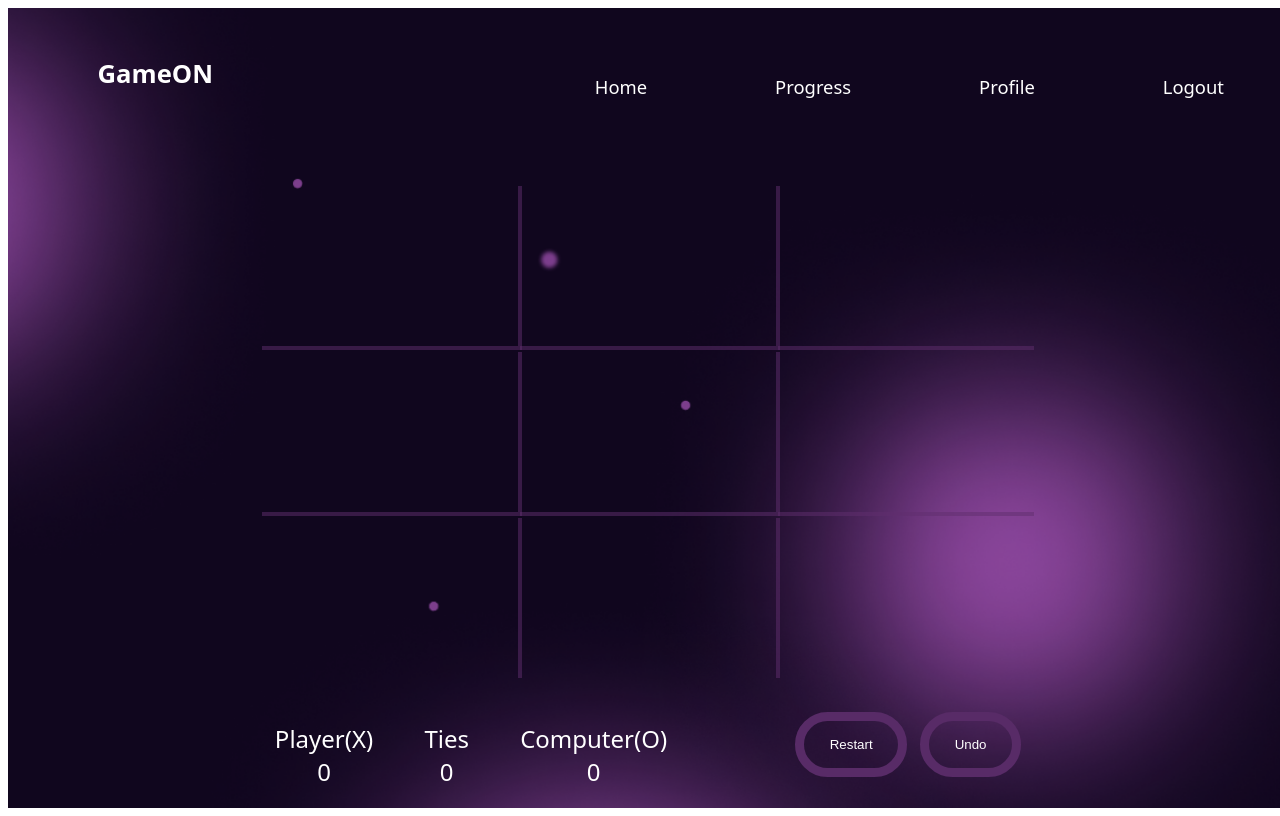
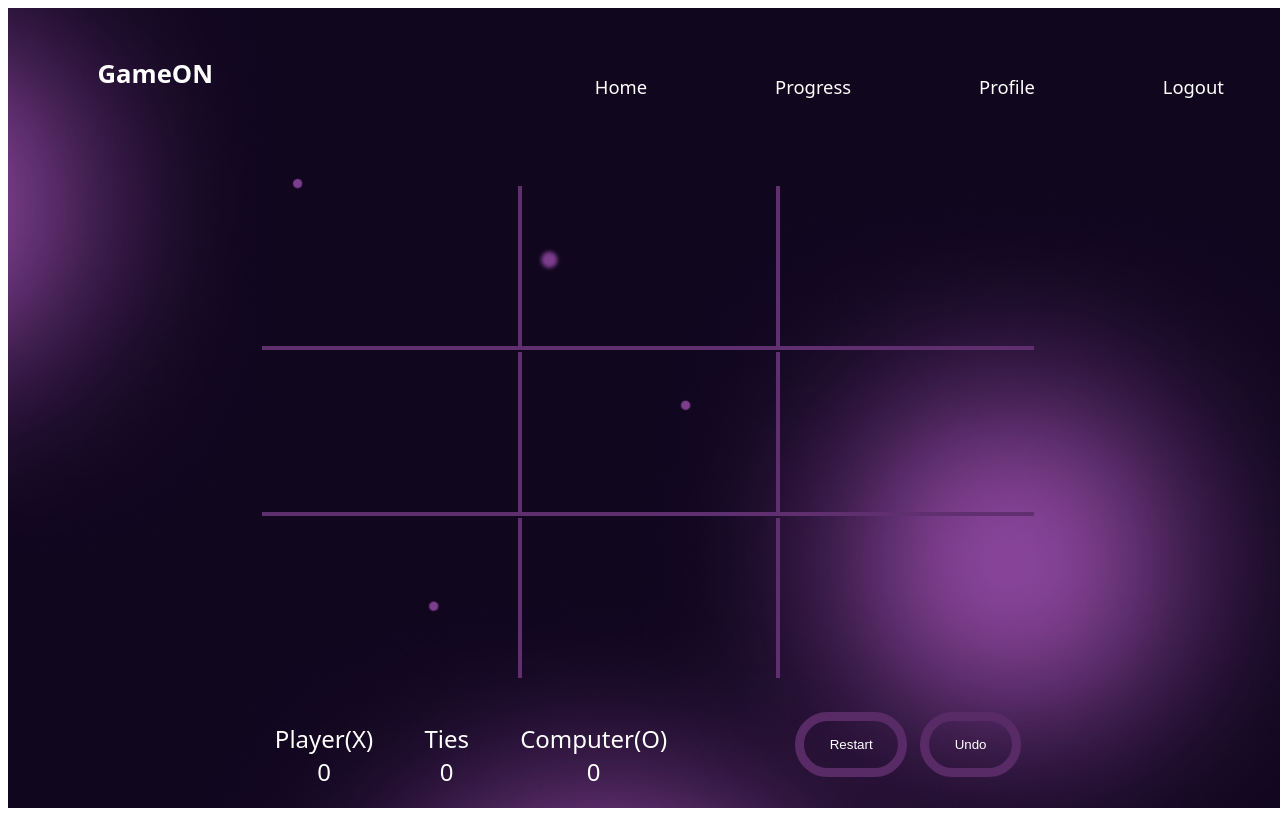
Before and after one commit to CHANDIKASREEAKHIL/FireBase-Games-QuizPlatform, a React (Create React App) app: page /tic-tac-toe in a window 1280 px wide. Built offline with nearby package versions, Linux system fonts and the light colour scheme; no server answers; the HTML template or start-up script is replaced by a standard one.

Commit message:
Update TicTacToe.js

```diff
--- a/src/components/games/TicTacToe.js
+++ b/src/components/games/TicTacToe.js
@@ -200,8 +200,8 @@ export default function TicTacToe() {
     return (
       <div
         className={styles.square}
-        onClick={() =>handleClick(i)}
-        style={{pointerEvents: "none", opacity: 0.5}}
+        onClick={() => (isDisabled ? null : handleClick(i))}
+        style={isDisabled ? { pointerEvents: "none", opacity: 0.5 } : {}}
       >
         {symbolImage}
       </div>
```
